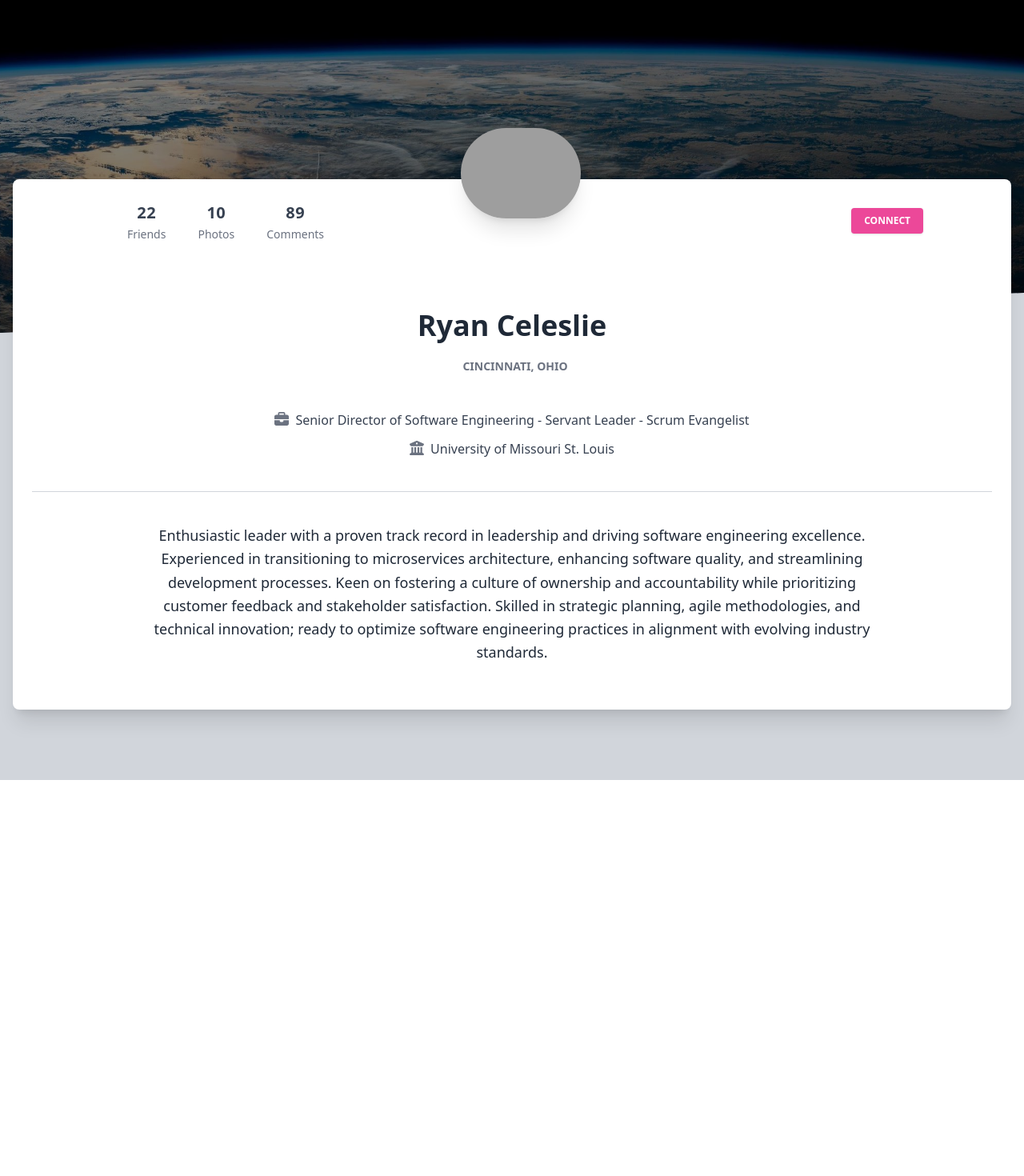
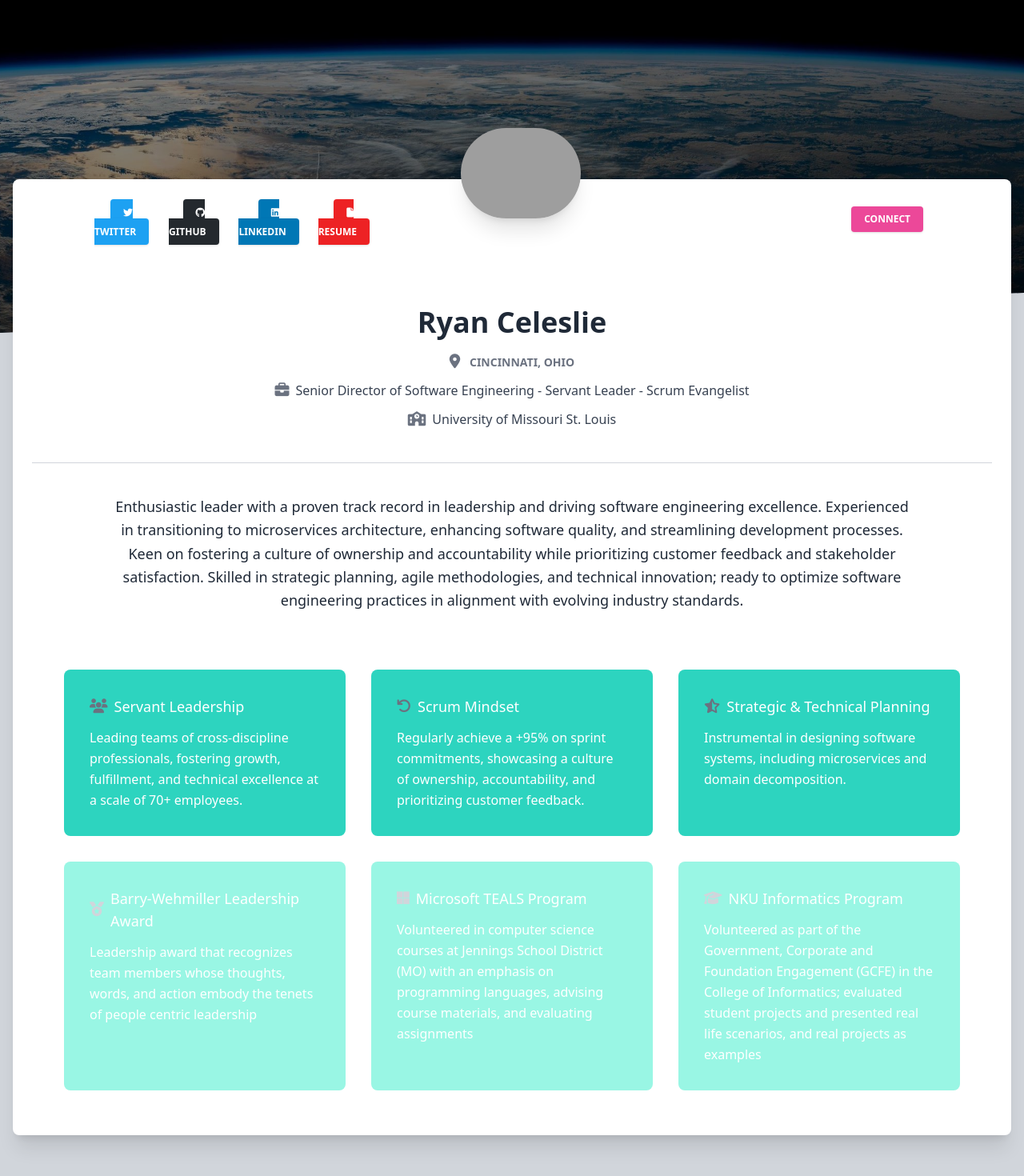
Before and after one commit to ryanceleslie/personal-site, an Angular app in the folder web/: page / in a window 1280 px wide. Shown: the part 84-1554 px from the top of the page at 80% size. Before the commit the page ends 1059 px from the top, so only its background shows below. Built offline with nearby package versions, Linux system fonts and the light colour scheme; grey boxes are pictures that could not be loaded.

Commit message:
Fixed font awesome references and added lots of content

```diff
--- a/web/angular.json
+++ b/web/angular.json
@@ -25,6 +25,7 @@
               "src/assets"
             ],
             "styles": [
+              "node_modules/@fortawesome/fontawesome-free/css/all.min.css",
               "src/styles.css"
             ],
             "scripts": []
@@ -84,6 +85,7 @@
               "src/assets"
             ],
             "styles": [
+              "node_modules/@fortawesome/fontawesome-free/css/all.min.css",
               "src/styles.css"
             ],
             "scripts": []
--- a/web/package.json
+++ b/web/package.json
@@ -19,8 +19,7 @@
     "@angular/platform-browser-dynamic": "^17.3.0",
     "@angular/router": "^17.3.0",
     "@fortawesome/angular-fontawesome": "^0.14.1",
-    "@fortawesome/fontawesome-svg-core": "^6.4.2",
-    "@fortawesome/free-solid-svg-icons": "^6.4.2",
+    "@fortawesome/fontawesome-free": "^6.5.1",
     "rxjs": "~7.8.0",
     "tslib": "^2.3.0",
     "zone.js": "~0.14.3"
--- a/web/src/app/app.component.html
+++ b/web/src/app/app.component.html
@@ -27,6 +27,7 @@
       </svg>
     </div>
   </section>
+
   <section class="relative py-16 bg-gray-300">
     <div class="container mx-auto px-4">
       <div class="relative flex flex-col min-w-0 break-words bg-white w-full mb-6 shadow-xl rounded-lg -mt-64">
@@ -42,6 +43,7 @@
                 />
               </div>
             </div>
+
             <div class="w-full lg:w-4/12 px-4 lg:order-3 lg:text-right lg:self-center">
               <div class="py-6 px-3 mt-32 sm:mt-0">
                 <button
@@ -52,24 +54,48 @@
                 </button>
               </div>
             </div>
+
             <div class="w-full lg:w-4/12 px-4 lg:order-1">
               <div class="flex justify-center py-4 lg:pt-4 pt-8">
-                <div class="mr-4 p-3 text-center">
-                  <span class="text-xl font-bold block uppercase tracking-wide text-gray-700">22</span>
-                  <span class="text-sm text-gray-500">Friends</span>
+                <div class="p-3 text-center">
+                  <a
+                    class="bg-[#1da1f2] active:bg-[#13679c] uppercase text-white font-bold hover:shadow-md shadow text-xs px-4 py-2 rounded outline-none focus:outline-none"
+                    type="button"
+                    style="transition: all 0.15s ease 0s;"
+                    href="https://twitter.com/ryanceleslie" target="_blank">
+                    <i class="fab fa-twitter"></i> Twitter
+                  </a>
                 </div>
-                <div class="mr-4 p-3 text-center">
-                  <span class="text-xl font-bold block uppercase tracking-wide text-gray-700">10</span>
-                  <span class="text-sm text-gray-500">Photos</span>
+                <div class="p-3 text-center">
+                  <a
+                    class="bg-[#24292E] active:bg-[#24292E] uppercase text-white font-bold hover:shadow-md shadow text-xs px-4 py-2 rounded outline-none focus:outline-none"
+                    type="button"
+                    style="transition: all 0.15s ease 0s;"
+                    href="https://github.com/ryanceleslie" target="_blank">
+                    <i class="fab fa-github"></i> Github
+                  </a>
                 </div>
-                <div class="lg:mr-4 p-3 text-center">
-                  <span
-                    class="text-xl font-bold block uppercase tracking-wide text-gray-700">89</span
-                  ><span class="text-sm text-gray-500">Comments</span>
+                <div class="p-3 text-center">
+                  <a
+                    class="bg-[#0077b5] active:bg-[#0077b5] uppercase text-white font-bold hover:shadow-md shadow text-xs px-4 py-2 rounded outline-none focus:outline-none"
+                    type="button"
+                    style="transition: all 0.15s ease 0s;"
+                    href="https://www.linkedin.com/in/ryanceleslie/" target="_blank">
+                    <i class="fab fa-linkedin"></i> LinkedIn
+                  </a>
+                </div>
+                <div class="p-3 text-center">
+                  <a
+                    class="bg-[#ED2224] active:bg-[#ED2224] uppercase text-white font-bold hover:shadow-md shadow text-xs px-4 py-2 rounded outline-none focus:outline-none"
+                    type="button"
+                    style="transition: all 0.15s ease 0s;">
+                    <i class="fas fa-file"></i> Resume
+                  </a>
                 </div>
               </div>
             </div>
           </div>
+
           <div class="text-center mt-12">
             <h3 class="text-4xl font-semibold leading-normal mb-2 text-gray-800 mb-2">
               Ryan Celeslie
@@ -78,19 +104,116 @@
               <i class="fas fa-map-marker-alt mr-2 text-lg text-gray-500"></i>
               Cincinnati, Ohio
             </div>
-            <div class="mb-2 text-gray-700 mt-10">
-              <fa-icon [icon]="['fas', 'briefcase']" class="mr-2 text-lg text-gray-500"></fa-icon>Senior Director of Software Engineering - Servant Leader - Scrum Evangelist
+            <div class="mb-2 text-gray-700">
+              <i class="fas fa-briefcase mr-2 text-lg text-gray-500"></i>Senior Director of Software Engineering - Servant Leader - Scrum Evangelist
             </div>
             <div class="mb-2 text-gray-700">
-              <fa-icon [icon]="['fas', 'university']" class="mr-2 text-lg text-gray-500"></fa-icon>University of Missouri St. Louis
+              <i class="fa-solid fa-school mr-2 text-lg text-gray-500"></i>University of Missouri St. Louis
             </div>
           </div>
+
           <div class="mt-10 py-10 border-t border-gray-300 text-center">
             <div class="flex flex-wrap justify-center">
-              <div class="w-full lg:w-9/12">
+              <div class="w-10/12">
                 <p class="mb-4 text-lg leading-relaxed text-gray-800">
                   Enthusiastic leader with a proven track record in leadership and driving software engineering excellence. Experienced in transitioning to microservices architecture, enhancing software quality, and streamlining development processes. Keen on fostering a culture of ownership and accountability while prioritizing customer feedback and stakeholder satisfaction. Skilled in strategic planning, agile methodologies, and technical innovation; ready to optimize software engineering practices in alignment with evolving industry standards.
                 </p>
+              </div>
+            </div>
+          </div>
+
+          <!-- strengths -->
+          <div class="flex flex-wrap justify-center">
+            <!-- card 1 -->
+            <div class="p-4 max-w-sm">
+              <div class="flex rounded-lg h-full dark:bg-gray-800 bg-teal-400 p-8 flex-col">
+                  <div class="flex items-center mb-3">
+                    <i class="fa-solid fa-users mr-2 text-lg text-gray-500"></i>
+                    <h2 class="text-white dark:text-white text-lg font-medium">Servant Leadership</h2>
+                  </div>
+                  <div class="flex flex-col justify-between flex-grow">
+                    <p class="leading-relaxed text-base text-white dark:text-gray-300">
+                      Leading teams of cross-discipline professionals, fostering growth, fulfillment, and technical excellence at a scale of 70+ employees.
+                    </p>
+                  </div>
+              </div>
+            </div>
+
+            <!-- card 2 -->
+            <div class="p-4 max-w-sm">
+              <div class="flex rounded-lg h-full dark:bg-gray-800 bg-teal-400 p-8 flex-col">
+                  <div class="flex items-center mb-3">
+                    <i class="fa-solid fa-arrow-rotate-left mr-2 text-lg text-gray-500"></i>
+                    <h2 class="text-white dark:text-white text-lg font-medium">Scrum Mindset</h2>
+                  </div>
+                  <div class="flex flex-col justify-between flex-grow">
+                    <p class="leading-relaxed text-base text-white dark:text-gray-300">
+                      Regularly achieve a +95% on sprint commitments, showcasing a culture of ownership, accountability, and prioritizing customer feedback.
+                    </p>
+                  </div>
+              </div>
+            </div>
+
+            <!-- card 3 -->
+            <div class="p-4 max-w-sm">
+              <div class="flex rounded-lg h-full dark:bg-gray-800 bg-teal-400 p-8 flex-col">
+                  <div class="flex items-center mb-3">
+                    <i class="fa-solid fa-star-half-stroke mr-2 text-lg text-gray-500"></i>
+                    <h2 class="text-white dark:text-white text-lg font-medium">Strategic & Technical Planning</h2>
+                  </div>
+                  <div class="flex flex-col justify-between flex-grow">
+                    <p class="leading-relaxed text-base text-white dark:text-gray-300">
+                      Instrumental in designing software systems, including microservices and domain decomposition.
+                    </p>
+                  </div>
+              </div>
+            </div>
+          </div>
+
+          <!-- achievements -->
+          <div class="flex flex-wrap justify-center pb-10">
+            <!-- card 1 -->
+            <div class="p-4 max-w-sm">
+              <div class="flex rounded-lg h-full dark:bg-gray-600 bg-teal-200 p-8 flex-col">
+                  <div class="flex items-center mb-3">
+                    <i class="fa-solid fa-medal mr-2 text-lg text-gray-300"></i>
+                    <h2 class="text-white dark:text-white text-lg font-medium">Barry-Wehmiller Leadership Award</h2>
+                  </div>
+                  <div class="flex flex-col justify-between flex-grow">
+                    <p class="leading-relaxed text-base text-white dark:text-gray-300">
+                      Leadership award that recognizes team members whose thoughts, words, and action embody the tenets of people centric leadership
+                    </p>
+                  </div>
+              </div>
+            </div>
+
+            <!-- card 2 -->
+            <div class="p-4 max-w-sm">
+              <div class="flex rounded-lg h-full dark:bg-gray-600 bg-teal-200 p-8 flex-col">
+                  <div class="flex items-center mb-3">
+                    <i class="fab fa-microsoft mr-2 text-lg text-gray-300"></i>
+                    <h2 class="text-white dark:text-white text-lg font-medium">Microsoft TEALS Program</h2>
+                  </div>
+                  <div class="flex flex-col justify-between flex-grow">
+                    <p class="leading-relaxed text-base text-white dark:text-gray-300">
+                      Volunteered in computer science courses at Jennings School District (MO) with an emphasis on programming languages, advising course materials, and evaluating assignments
+                    </p>
+                  </div>
+              </div>
+            </div>
+
+            <!-- card 3 -->
+            <div class="p-4 max-w-sm">
+              <div class="flex rounded-lg h-full dark:bg-gray-600 bg-teal-200 p-8 flex-col">
+                  <div class="flex items-center mb-3">
+                    <i class="fa-solid fa-graduation-cap mr-2 text-lg text-gray-300"></i>
+                    <h2 class="text-white dark:text-white text-lg font-medium">NKU Informatics Program</h2>
+                  </div>
+                  <div class="flex flex-col justify-between flex-grow">
+                    <p class="leading-relaxed text-base text-white dark:text-gray-300">
+                      Volunteered as part of the Government, Corporate and Foundation Engagement (GCFE) in the College of Informatics; evaluated student projects and presented real life scenarios, and real projects as examples
+                    </p>
+                  </div>
               </div>
             </div>
           </div>
--- a/web/src/app/app.component.ts
+++ b/web/src/app/app.component.ts
@@ -1,7 +1,6 @@
 import { Component } from '@angular/core';
 import { RouterOutlet } from '@angular/router';
 import { FontAwesomeModule, FaIconLibrary } from '@fortawesome/angular-fontawesome';
-import { faBriefcase, faUniversity } from '@fortawesome/free-solid-svg-icons';
 
 
 @Component({
@@ -13,10 +12,4 @@ import { faBriefcase, faUniversity } from '@fortawesome/free-solid-svg-icons';
 })
 export class AppComponent {
   title = 'Ryan Celeslie';
-  constructor(library: FaIconLibrary) {
-    library.addIcons(
-      faBriefcase,
-      faUniversity
-    );
-  }
 }
--- a/web/src/styles.css
+++ b/web/src/styles.css
@@ -1,3 +1,5 @@
+@import "@fortawesome/fontawesome-free/css/all.css";
+
 @tailwind base;
 @tailwind components;
 @tailwind utilities;
```
Also changed, not shown: 1 other file (tests, documents, lock files or other folders).
